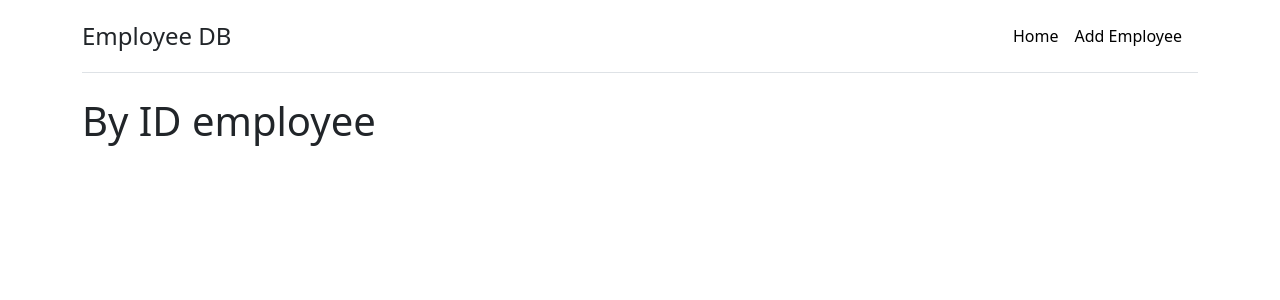
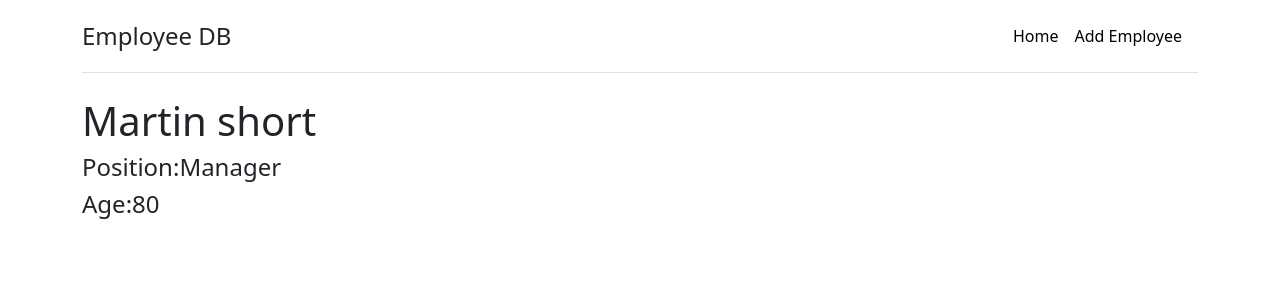
Before and after one commit to ferlobo1985/UDMY-NEXT15-Rendering, a Next.js app: page /employees/1 in a window 1280 px wide. Shown: the top 300 px of the page. Built offline with nearby package versions, Linux system fonts and the light colour scheme; data requests are answered from the project's data file.

Commit message:
11-Employee by ID
11-Employee by ID

```diff
--- a/src/app/employees/[id]/page.js
+++ b/src/app/employees/[id]/page.js
@@ -1,7 +1,16 @@
-export default async function EmployeeByID() {
-    return (
-     <>
-      <h1>By ID employee</h1>
-     </>
-    );
-  }
+import axios from 'axios'
+
+export default async function EmployeeByID({params}) {
+  const ID = (await params).id;
+  const employee = await axios.get(`http://localhost:3004/employees/${ID}`);
+
+  return (
+    <>
+      <h1>{employee.data.fullname}</h1>
+      <div>
+        <h4>Position:{employee.data.position}</h4>
+        <h4>Age:{employee.data.age}</h4>
+      </div>
+    </>
+  );
+}
```
